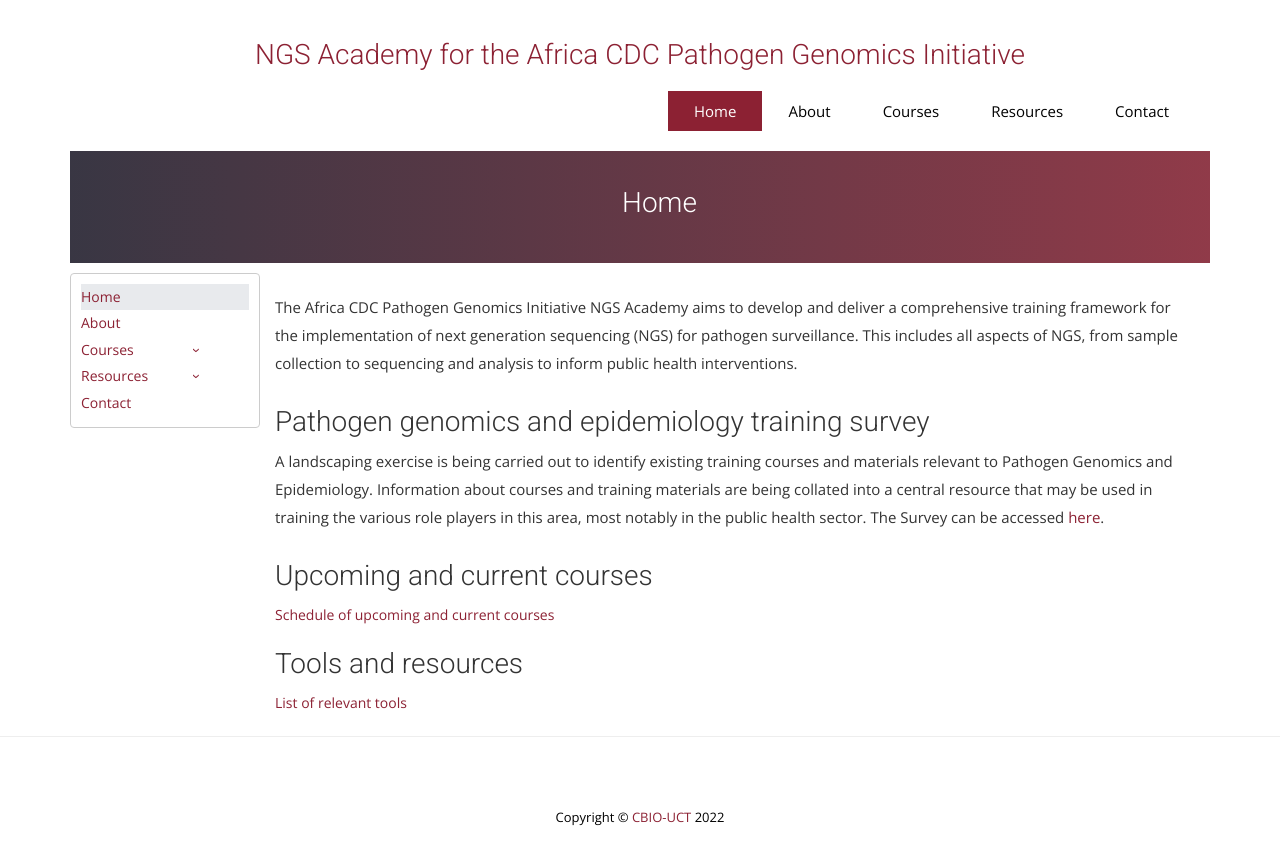
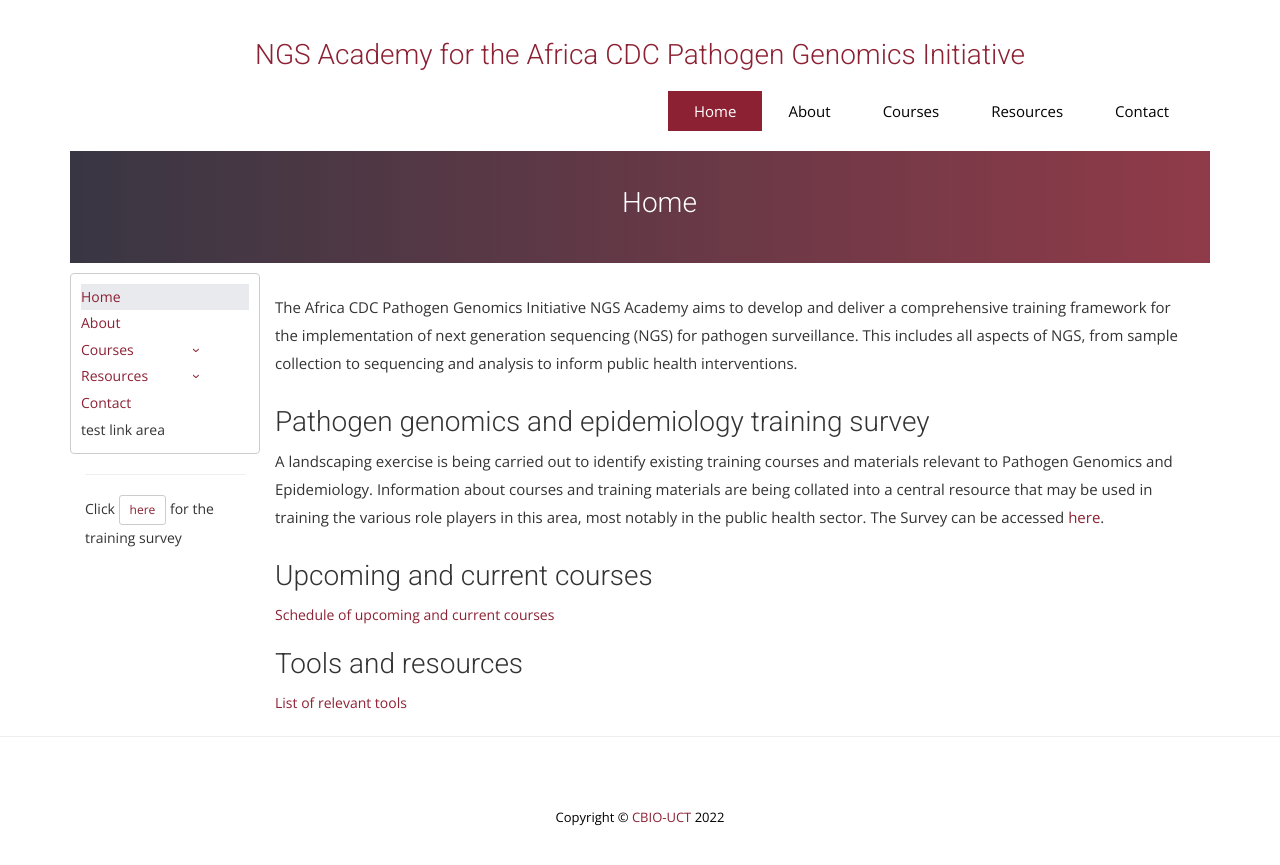
Before and after one commit to uct-cbio/ngs-academy, a Jekyll site: the page built from index.html, in a window 1280 px wide. Shown: the top 865 px of the page. Built offline with Jekyll 4.4.1, drawn with Linux system fonts in a browser that asks for light colours; nearby versions of some CDN libraries; some web fonts are replaced; comment, search, counter and statistics services are not loaded.

Commit message:
added new site title and link to survey

```diff
--- a/_includes/side-nav_js.html
+++ b/_includes/side-nav_js.html
@@ -125,4 +125,6 @@
         </ul>
 
     </nav>
+
+    test link area
 </div>
--- a/_layouts/default.html
+++ b/_layouts/default.html
@@ -16,6 +16,10 @@
             height: 250px;
             width: 540px;
 
+        }
+
+        .survey_button {
+            color: white !important;
         }
     </style>
     <!-- CSS -->
@@ -70,6 +74,7 @@
         {{ page.bioschemas | jsonify }}
      </script>
 
+
 </head>
 <!-- Header Start -->
 <header>
@@ -102,10 +107,11 @@
                         <div class="collapse navbar-collapse" id="bs-example-navbar-collapse-1">
                             <ul class="nav navbar-nav navbar-right">
 
-                                <li {% if page.url=="/" %}class="active" {% endif %}><a href="index">Home</a>
+                                <li {% if page.url=="/" %}class="active" {% endif %}><a href="{{ site.url }}">Home</a>
                                 </li>
 
-                                <li {% if page.url=="/about/" %}class="active" {% endif %}><a href="about">About</a>
+                                <li {% if page.url=="/about/" %}class="active" {% endif %}><a
+                                        href="{{ site.url }}about/">About</a>
 
 
                                     <!-- <li {% if page.url=="/courses/" %}class="active" {% endif %}><a
@@ -114,28 +120,31 @@
 
 
                                 <li class="nav-item dropdown" {% if page.url=="/courses/" %}class="active" {% endif %}>
-                                    <a class="nav-link  dropdown-toggle" href="courses"
+                                    <a class="nav-link  dropdown-toggle" href="{{ site.url }}courses/"
                                         data-bs-toggle="dropdown-1">Courses</a>
                                     <ul class="dropdown-menu">
-                                        <li><a class="dropdown-item" href="/calendar/">
-                                                Calendar</a>
+
+                                        <li><a class="dropdown-item" href="{{ site.url }}calendar/">Calendar</a>
                                         </li>
-                                        <li><a class="dropdown-item" href="{{ site.url }}/courses/upcoming-courses">
+                                        <li><a class="dropdown-item" href="{{ site.url }}courses/upcoming-courses/">
                                                 Upcoming
                                                 Courses</a>
                                         </li>
 
-                                        <!-- <li><a class="dropdown-item" href="/courses/available-courses">Available
-                                                Courses</a>
+                                        <!-- <li><a class="dropdown-item"
+                                                href="{{ site.url }}courses/available-courses/">Available Courses</a>
                                         </li> -->
 
-                                        <li><a class="dropdown-item" href="/courses/past-courses"> Past Courses and
+                                        <li><a class="dropdown-item" href="{{ site.url }}courses/past-courses/"> Past
+                                                Courses and
                                                 Training Events</a>
                                         </li>
 
-                                        <li><a class="dropdown-item" href="/courses/other-courses">Other Pathogen
+                                        <li><a class="dropdown-item" href="{{ site.url }}/courses/other-courses">Other
+                                                Pathogen
                                                 Surveillance Courses</a>
                                         </li>
+
                                         <!-- <li><a class="dropdown-item" href="#"> Submenu item 2 </a></li>
                                         <li><a class="dropdown-item" href="#"> Submenu item 3 </a></li> -->
                                     </ul>
@@ -145,10 +154,11 @@
 
 
                                 <li class="nav-item dropdown" {% if page.url=="/resources/" %}class="active" {% endif
-                                    %}><a class="nav-link  dropdown-toggle" href="resources"
+                                    %}><a class="nav-link  dropdown-toggle" href="{{ site.url }}resources"
                                         data-bs-toggle="dropdown-1">Resources</a>
                                     <ul class="dropdown-menu">
-                                        <li><a class="dropdown-item" href="/resources/publications"> Publications</a>
+                                        <li><a class="dropdown-item" href="{{ site.url }}resources/publications/">
+                                                Publications</a>
                                         </li>
                                         <!-- <li><a class="dropdown-item" href="#"> Submenu item 2 </a></li>
                                         <li><a class="dropdown-item" href="#"> Submenu item 3 </a></li> -->
@@ -159,7 +169,7 @@
 
 
                                 <li {% if page.url=="/contact/" %}class="active" {% endif %}><a
-                                        href="contact">Contact</a>
+                                        href="{{ site.url }}contact">Contact</a>
                                 </li>
 
 
@@ -182,17 +192,22 @@
         <div class="row">
             <p></p>
             <div class="container">
+                <div>
 
-                <div class="col-sm-2 col-md-2 col-lg-2">
-                    {% include side-nav_js.html %}
+                    <div class="col-sm-2 col-md-2 col-lg-2">
+                        <div>
+                            {% include side-nav_js.html %}
+                            <hr>
+                            Click <a href="https://redcap.h3abionet.org/redcap/surveys/?s=FCA9MTKHPH"
+                                class="btn btn-sm btn-default">here</a> for the training survey
+
+                        </div>
+                    </div>
 
                 </div>
-                <!-- <div class="col-sm-1 col-md-1 col-lg-1">
 
 
-                </div> -->
-
-                <div class="col-sm-10 col-md-10 col-lg-10" class="my-auto">
+                <div class="col-lg-10 col-md-10 col-sm-10" class="my-auto">
                     {{content}}
                 </div>
 
@@ -201,7 +216,9 @@
 
         </div>
 
+
     </div>
+
     <hr>
     <footer>
         <div class="container">
```
